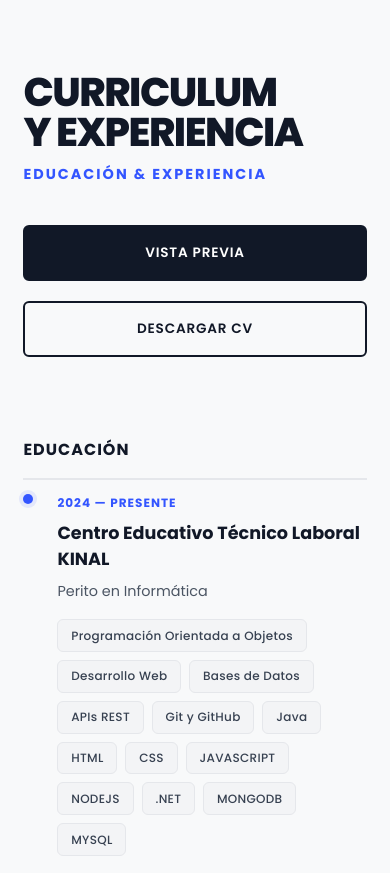
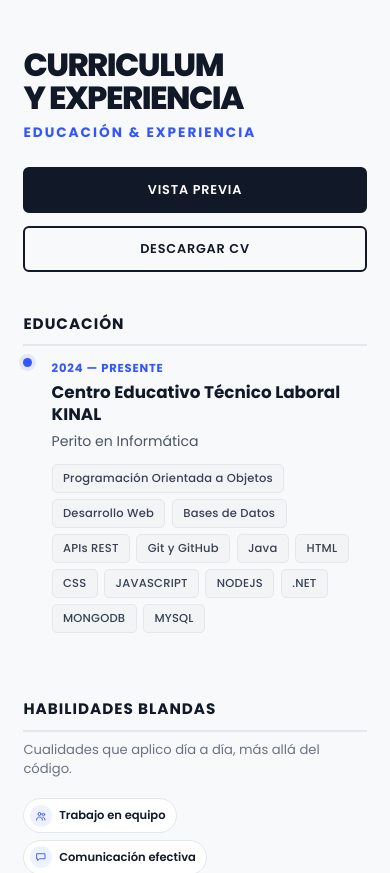
Before and after one commit to aalvarez-2024004/Adrian-s-Portafolio, a React (Vite) app in the folder Portafolio/: page / in a window 390 px wide. Shown: the part 3020-3893 px from the top of the page. Built offline with nearby package versions, Linux system fonts and the light colour scheme.

Commit message:
Se modifico el tamano del estilo del curriculum

```diff
--- a/Portafolio/src/styles/Curriculum.css
+++ b/Portafolio/src/styles/Curriculum.css
@@ -4,30 +4,30 @@
   width: 100%;
   background: #f8f9fa;
   font-family: "Poppins", sans-serif;
-  padding: 8rem 5vw;
+  padding: 4.5rem 5vw; /* Reducido de 8rem a 4.5rem */
   box-sizing: border-box;
   color: #111827;
 }
 
 .curriculum-header {
   max-width: 1300px;
-  margin: 0 auto 5rem;
+  margin: 0 auto 2.5rem; /* Reducido el espacio inferior a la mitad */
 }
 
 .curriculum-titulo {
   font-weight: 800;
   text-transform: uppercase;
-  font-size: clamp(2.5rem, 5vw, 4.5rem);
-  line-height: 1;
+  font-size: clamp(2rem, 4vw, 3.5rem); /* Ajustado sutilmente el tamaño máximo */
+  line-height: 1.05;
   letter-spacing: -1.5px;
-  margin: 0 0 0.8rem 0;
+  margin: 0 0 0.5rem 0;
   color: #111827;
 }
 
 .curriculum-subtitulo {
   font-weight: 700;
   text-transform: uppercase;
-  font-size: clamp(0.9rem, 1.5vw, 1.1rem);
+  font-size: clamp(0.85rem, 1.3vw, 1rem);
   letter-spacing: 2px;
   color: #3355ff;
   margin: 0;
@@ -35,18 +35,18 @@
 
 .cv-acciones {
   display: flex;
-  gap: 1.2rem;
-  margin-top: 2.5rem;
+  gap: 1rem;
+  margin-top: 1.5rem; /* Reducido de 2.5rem a 1.5rem */
   flex-wrap: wrap;
 }
 
 .cv-btn {
   font-family: "Poppins", sans-serif;
-  font-size: 0.85rem;
+  font-size: 0.8rem;
   font-weight: 600;
   text-transform: uppercase;
   letter-spacing: 0.8px;
-  padding: 1rem 2rem;
+  padding: 0.75rem 1.5rem; /* Botones más compactos y estilizados */
   border-radius: 6px;
   border: 2px solid #111827;
   cursor: pointer;
@@ -64,8 +64,8 @@
 .cv-btn--primary:hover {
   background: #3355ff;
   border-color: #3355ff;
-  transform: translateY(-3px);
-  box-shadow: 0 10px 20px rgba(51, 85, 255, 0.2);
+  transform: translateY(-2px);
+  box-shadow: 0 8px 16px rgba(51, 85, 255, 0.15);
 }
 
 .cv-btn--outline {
@@ -76,46 +76,44 @@
 .cv-btn--outline:hover {
   background: #111827;
   color: #ffffff;
-  transform: translateY(-3px);
+  transform: translateY(-2px);
 }
 
 /* --- Layout Principal (2x2) --- */
-
 .curriculum-grid {
   max-width: 1300px;
   margin: 0 auto;
   display: grid;
   grid-template-columns: repeat(2, 1fr);
-  gap: 4rem 5rem;
+  gap: 2.5rem 4rem; /* Reducido drásticamente el espacio entre bloques y columnas */
 }
 
 .cv-columna-titulo {
-  font-size: 1rem;
+  font-size: 0.95rem;
   font-weight: 700;
   text-transform: uppercase;
   letter-spacing: 1px;
-  margin: 0 0 0.6rem 0;
-  padding-bottom: 1rem;
+  margin: 0 0 0.5rem 0;
+  padding-bottom: 0.6rem; /* Más cerca de la línea divisoria */
   border-bottom: 2px solid #e5e7eb;
   color: #111827;
 }
 
 .cv-columna-lead {
-  font-size: 0.85rem;
+  font-size: 0.82rem;
   color: #6b7280;
-  margin: 0.6rem 0 1.8rem 0;
-  line-height: 1.6;
+  margin: 0.5rem 0 1.2rem 0;
+  line-height: 1.5;
 }
 
 /* --- Timeline Item --- */
-
 .cv-item {
   display: flex;
-  gap: 1.5rem;
+  gap: 1.2rem;
   opacity: 0;
-  transform: translateY(24px);
-  transition: opacity 0.6s ease, transform 0.6s ease;
-  margin-bottom: 0.5rem;
+  transform: translateY(15px);
+  transition: opacity 0.5s ease, transform 0.5s ease;
+  margin-bottom: 0;
 }
 
 .cv-item--visible {
@@ -131,11 +129,11 @@
 }
 
 .cv-dot {
-  width: 10px;
-  height: 10px;
+  width: 9px;
+  height: 9px;
   border-radius: 50%;
   background: #3355ff;
-  margin-top: 5px;
+  margin-top: 4px;
   box-shadow: 0 0 0 4px rgba(51, 85, 255, 0.1);
 }
 
@@ -143,7 +141,7 @@
   flex: 1;
   width: 2px;
   background: #e5e7eb;
-  margin-top: 8px;
+  margin-top: 6px;
 }
 
 .cv-item:last-child .cv-line {
@@ -151,54 +149,54 @@
 }
 
 .cv-item-content {
-  padding-bottom: 3rem;
+  padding-bottom: 1.8rem; /* Reducido de 3rem a 1.8rem para juntar los bloques verticales */
   width: 100%;
 }
 
 .cv-eyebrow {
   display: inline-block;
-  font-size: 0.75rem;
+  font-size: 0.72rem;
   font-weight: 700;
   text-transform: uppercase;
-  letter-spacing: 1px;
+  letter-spacing: 0.8px;
   color: #3355ff;
-  margin-bottom: 0.5rem;
+  margin-bottom: 0.3rem;
 }
 
 .cv-item-title {
-  font-size: 1.1rem;
+  font-size: 1.05rem;
   font-weight: 700;
-  margin: 0 0 0.5rem 0;
+  margin: 0 0 0.3rem 0;
   color: #111827;
+  line-height: 1.3;
 }
 
 .cv-item-subtitle {
-  font-size: 0.9rem;
+  font-size: 0.88rem;
   color: #4b5563;
-  margin: 0 0 1rem 0;
-  line-height: 1.6;
+  margin: 0 0 0.8rem 0;
+  line-height: 1.5;
 }
 
 /* --- Tags / Píldoras --- */
-
 .cv-tags {
   list-style: none;
   margin: 0;
   padding: 0;
   display: flex;
   flex-wrap: wrap;
-  gap: 0.5rem;
+  gap: 0.4rem; /* Etiquetas ligeramente más juntas */
 }
 
 .cv-tag {
-  font-size: 0.75rem;
+  font-size: 0.72rem;
   font-weight: 500;
-  letter-spacing: 0.3px;
+  letter-spacing: 0.2px;
   background: #f3f4f6;
   color: #374151;
   border: 1px solid #e5e7eb;
-  padding: 0.4rem 0.8rem;
-  border-radius: 6px;
+  padding: 0.3rem 0.65rem; /* Píldoras más delgadas y limpias */
+  border-radius: 5px;
   transition: all 0.2s ease;
 }
 
@@ -209,7 +207,6 @@
 }
 
 /* --- Habilidades Blandas (bloque dedicado) --- */
-
 .cv-skills-card {
   background: transparent;
   border: none;
@@ -217,10 +214,10 @@
   box-shadow: none;
   display: flex;
   flex-wrap: wrap;
-  gap: 0.6rem;
+  gap: 0.5rem;
   opacity: 0;
-  transform: translateY(24px);
-  transition: opacity 0.6s ease, transform 0.6s ease;
+  transform: translateY(15px);
+  transition: opacity 0.5s ease, transform 0.5s ease;
 }
 
 .cv-skills-card--visible {
@@ -231,8 +228,8 @@
 .cv-skill-item {
   display: flex;
   align-items: center;
-  gap: 0.55rem;
-  padding: 0.5rem 0.85rem 0.5rem 0.5rem;
+  gap: 0.45rem;
+  padding: 0.4rem 0.75rem 0.4rem 0.4rem; /* Reducido relleno interno */
   background: #ffffff;
   border: 1px solid #e5e7eb;
   border-radius: 999px;
@@ -245,9 +242,9 @@
 }
 
 .cv-skill-icon {
-  width: 24px;
-  height: 24px;
-  min-width: 24px;
+  width: 22px; /* Reducido de 24px a 22px */
+  height: 22px;
+  min-width: 22px;
   border-radius: 50%;
   background: #eef1ff;
   color: #3355ff;
@@ -258,8 +255,8 @@
 }
 
 .cv-skill-icon svg {
-  width: 13px;
-  height: 13px;
+  width: 12px;
+  height: 12px;
 }
 
 .cv-skill-item:hover .cv-skill-icon {
@@ -268,24 +265,23 @@
 }
 
 .cv-skill-label {
-  font-size: 0.78rem;
+  font-size: 0.75rem;
   font-weight: 600;
   color: #111827;
   white-space: nowrap;
 }
 
 /* --- Listas y Enlaces --- */
-
 .cv-bullets {
   margin: 0;
-  padding-left: 1.2rem;
+  padding-left: 1.1rem;
 }
 
 .cv-bullets li {
-  font-size: 0.9rem;
+  font-size: 0.88rem;
   color: #4b5563;
-  margin-bottom: 0.6rem;
-  line-height: 1.6;
+  margin-bottom: 0.4rem; /* Reducido el espacio entre viñetas */
+  line-height: 1.5;
 }
 
 .cv-bullets li::marker {
@@ -295,12 +291,12 @@
 .cv-link {
   display: inline-flex;
   align-items: center;
-  gap: 0.4rem;
-  font-size: 0.85rem;
+  gap: 0.3rem;
+  font-size: 0.82rem;
   font-weight: 600;
   color: #111827;
   text-decoration: none;
-  padding-bottom: 2px;
+  padding-bottom: 1px;
   border-bottom: 2px solid transparent;
   transition: all 0.2s ease;
 }
@@ -311,7 +307,6 @@
 }
 
 /* --- Modal --- */
-
 .cv-modal-overlay {
   position: fixed;
   inset: 0;
@@ -373,27 +368,30 @@
 }
 
 /* --- Responsive --- */
-
 @media (max-width: 1100px) {
   .curriculum-grid {
-    gap: 3.5rem;
+    gap: 2rem 2.5rem;
   }
 }
 
 @media (max-width: 900px) {
   .curriculum-grid {
     grid-template-columns: 1fr;
-    gap: 3.5rem;
+    gap: 2.5rem;
+  }
+  .cv-item-content {
+    padding-bottom: 1.5rem;
   }
 }
 
 @media (max-width: 768px) {
   .curriculum-wrapper {
-    padding: 5rem 6vw;
+    padding: 3.5rem 6vw;
   }
 
   .cv-acciones {
     flex-direction: column;
+    gap: 0.8rem;
   }
 
   .cv-btn {
@@ -410,14 +408,14 @@
   .cv-skills-card {
     opacity: 1;
     transform: none;
-    gap: 0.5rem;
+    gap: 0.4rem;
   }
 
   .cv-skill-item {
-    padding: 0.45rem 0.75rem 0.45rem 0.45rem;
+    padding: 0.35rem 0.65rem 0.35rem 0.35rem;
   }
 
   .cv-skill-label {
-    font-size: 0.75rem;
+    font-size: 0.72rem;
   }
 }
```
